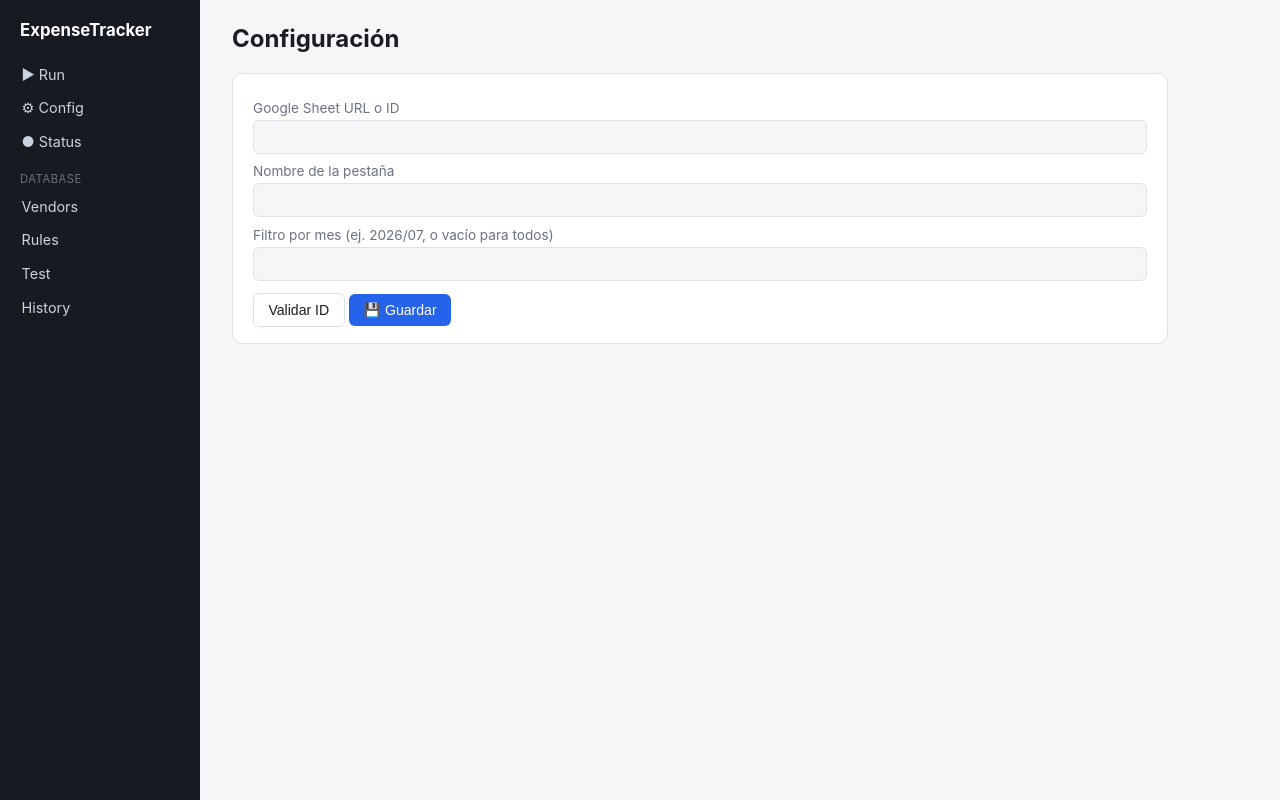
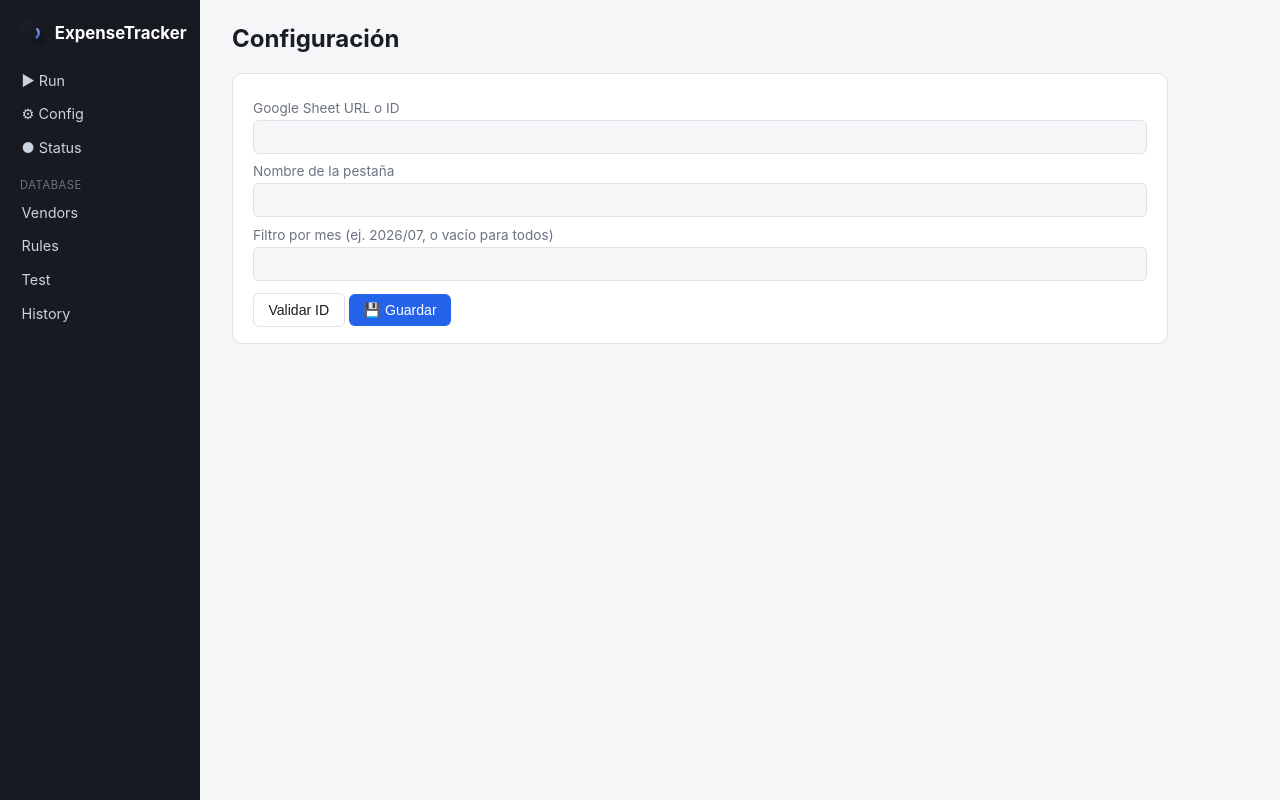
Before and after one commit to Abner2111/ExpenseTracker, a FastAPI app: template src/web/templates/config.html in a window 1280 px wide. Run offline with FastAPI, Linux system fonts and the light colour scheme; the template is opened without the code that fills it, so the values that code supplies are empty.

Commit message:
Add colón mark logo (favicon, sidebar, CasaOS icon)

```diff
--- a/docker-compose.yml
+++ b/docker-compose.yml
@@ -75,6 +75,7 @@ x-casaos:
     en_US: BAC Credomatic email expense tracker with Google Sheets sync
   description:
     en_US: Automated expense tracking from BAC Credomatic emails to Google Sheets, with a web UI for running the tracker, managing categorization rules, and reviewing processing history.
+  icon: https://cdn.jsdelivr.net/gh/Abner2111/ExpenseTracker@main/src/web/static/favicon.svg
   scheme: http
   port_map: "8000"
   index: /
--- a/src/web/static/style.css
+++ b/src/web/static/style.css
@@ -51,9 +51,16 @@ body {
   gap: 0.15rem;
 }
 
+.sidebar-brand {
+  display: flex;
+  align-items: center;
+  gap: 0.55rem;
+  margin: 0 0.5rem 1rem;
+}
+
 .sidebar h1 {
   font-size: 1.05rem;
-  margin: 0 0.5rem 1rem;
+  margin: 0;
   color: #fff;
 }
 
--- a/src/web/templates/base.html
+++ b/src/web/templates/base.html
@@ -4,12 +4,16 @@
   <meta charset="utf-8">
   <meta name="viewport" content="width=device-width, initial-scale=1">
   <title>ExpenseTracker{% block title %}{% endblock %}</title>
+  <link rel="icon" type="image/svg+xml" href="/static/favicon.svg">
   <link rel="stylesheet" href="/static/style.css">
 </head>
 <body>
   <div class="layout">
     <nav class="sidebar">
-      <h1>ExpenseTracker</h1>
+      <div class="sidebar-brand">
+        <img src="/static/favicon.svg" alt="" width="26" height="26">
+        <h1>ExpenseTracker</h1>
+      </div>
       <a class="nav-link {{ 'active' if active_page == 'run' else '' }}" href="/run">▶ Run</a>
       <a class="nav-link {{ 'active' if active_page == 'config' else '' }}" href="/config">⚙ Config</a>
       <a class="nav-link {{ 'active' if active_page == 'status' else '' }}" href="/status">● Status</a>
```
Also changed, not shown: src/web/static/favicon.svg (added).
